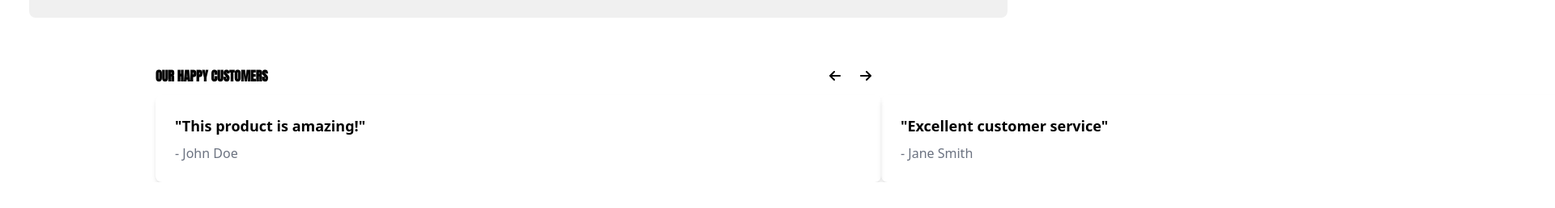
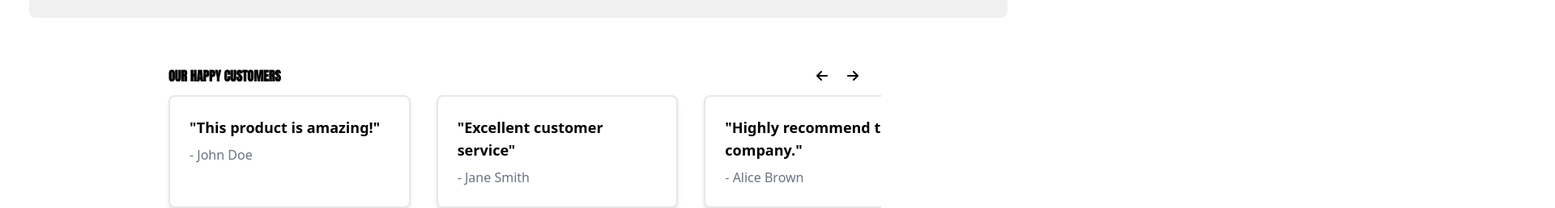
Before and after one commit to Tim2095/Kauppa, a React (Vite) app: page / in a window 1280 px wide. Shown: the part 3461-3719 px from the top of the page at 81% size, 1920 px wide, since content can reach past the window. Before the commit the page ends 3687 px from the top, so only its background shows below. Built offline with nearby package versions, Linux system fonts and the light colour scheme; no server answers.

Commit message:
cutomer review error fix

```diff
--- a/src/components/CustomerReview.jsx
+++ b/src/components/CustomerReview.jsx
@@ -1,60 +1,84 @@
 import { faArrowLeft, faArrowRight } from "@fortawesome/free-solid-svg-icons";
 import { FontAwesomeIcon } from "@fortawesome/react-fontawesome";
-import { useState, useRef } from "react";
+import { useState, useEffect } from "react";
 
 const CustomerReview = () => {
   const [currentIndex, setCurrentIndex] = useState(0);
-  const carouselRef = useRef(null);
+  const [itemsPerView, setItemsPerView] = useState(1);
 
   const reviews = [
     { text: "This product is amazing!", author: "John Doe" },
     { text: "Excellent customer service", author: "Jane Smith" },
     { text: "Highly recommend this company.", author: "Alice Brown" },
+    { text: "Great quality and fast delivery.", author: "Emma Wilson" },
+    { text: "Outstanding experience!", author: "Michael Scott" },
   ];
+
+  // Update itemsPerView based on screen size
+  useEffect(() => {
+    const updateItemsPerView = () => {
+      setItemsPerView(window.innerWidth >= 1024 ? 3 : 1);
+    };
+
+    // Set initial value
+    updateItemsPerView();
+
+    // Add resize listener
+    window.addEventListener("resize", updateItemsPerView);
+
+    // Clean up listener on unmount
+    return () => window.removeEventListener("resize", updateItemsPerView);
+  }, []);
 
   const handlePrev = () => {
     setCurrentIndex((prevIndex) =>
-      prevIndex > 0 ? prevIndex - 1 : reviews.length - 1
+      Math.max(prevIndex - 1, 0)
     );
   };
 
   const handleNext = () => {
     setCurrentIndex((prevIndex) =>
-      prevIndex < reviews.length - 1 ? prevIndex + 1 : 0
+      Math.min(prevIndex + 1, reviews.length - itemsPerView)
     );
   };
 
   return (
     <div className="w-full max-w-4xl mx-auto mt-12">
-      <div className="flex justify-between items-center">
-        <div className=" font-anton font-bold ">
+      {/* Header */}
+      <div className="flex justify-between items-center px-4">
+        <div className="font-anton font-bold">
           <h2>OUR HAPPY CUSTOMERS</h2>
         </div>
         <div>
-          <button id="prev" onClick={handlePrev} className="p-3 ">
+          <button id="prev" onClick={handlePrev} className="p-3">
             <FontAwesomeIcon icon={faArrowLeft} />
           </button>
-          <button id="next" onClick={handleNext} className="p-3 ">
+          <button id="next" onClick={handleNext} className="p-3">
             <FontAwesomeIcon icon={faArrowRight} />
           </button>
         </div>
       </div>
 
       {/* Carousel */}
+      <div className="overflow-hidden">
         <div
           id="carousel"
           className="flex transition-transform duration-500"
-        style={{ transform: `translateX(-${currentIndex * 100}%)` }}
-        ref={carouselRef}
+          style={{ transform: `translateX(-${(100 / itemsPerView) * currentIndex}%)` }}
         >
           {reviews.map((review, index) => (
-          <div key={index} className="min-w-full p-6 rounded-lg shadow-md">
+            <div
+              key={index}
+              className="flex-shrink-0 p-6 rounded-lg shadow-md border-2 mx-4"
+              style={{ flexBasis: `${100 / itemsPerView}%` }}
+            >
               <p className="text-lg font-semibold">{`"${review.text}"`}</p>
               <p className="text-gray-500 mt-2">- {review.author}</p>
             </div>
           ))}
         </div>
       </div>
+    </div>
   );
 };
 
```
Lines whose indentation alone changed are shown as unchanged.
